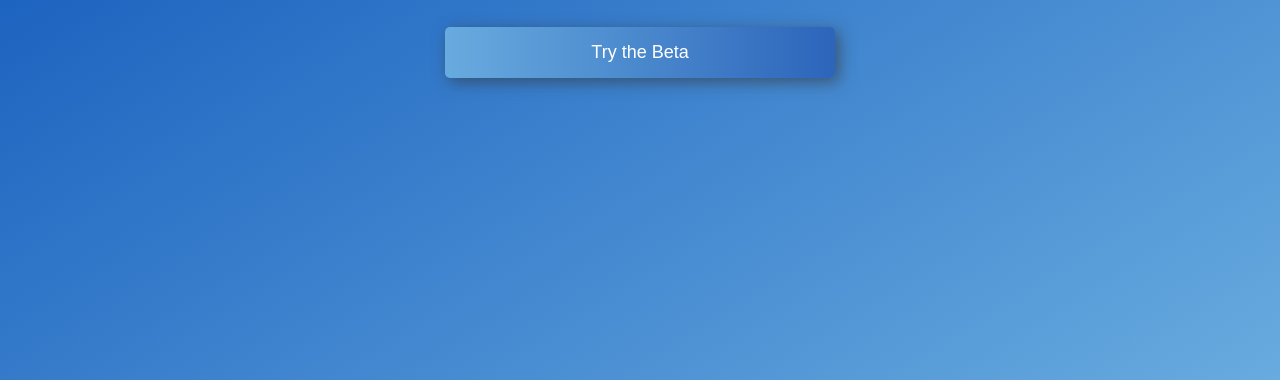
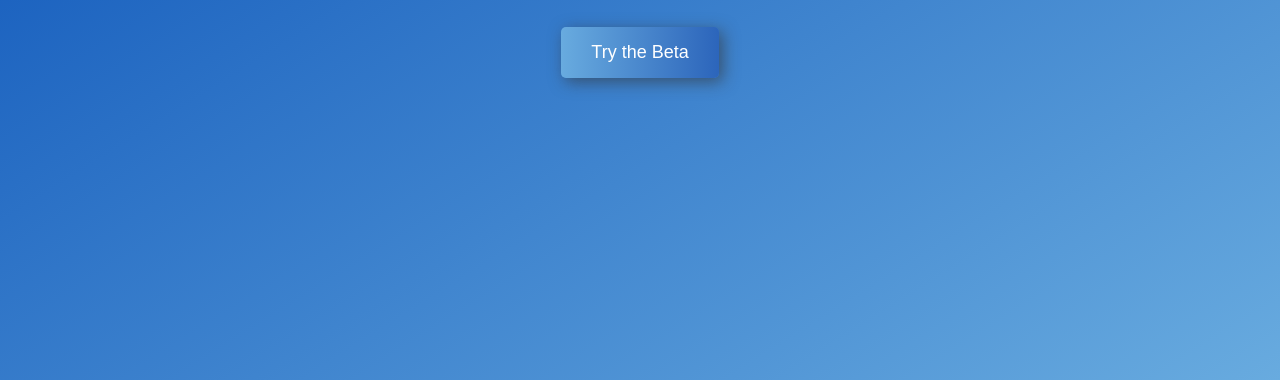
Before and after one commit to productInsight1/productInsight1.github.io, a plain HTML site: page index.html in a window 1280 px wide. Shown: the part 420-800 px from the top of the page. Drawn offline with Linux system fonts and the light colour scheme.

Commit message:
Update index.html

```diff
--- a/index.html
+++ b/index.html
@@ -61,13 +61,8 @@
   button:hover {
     background-color: #767575;
   }
-  .link-button {
-    text-decoration: none;
-  }
 
-  .link-button button {
-    width: 100%;
-  }
+
 </style>
 </head>
 <body>
```
